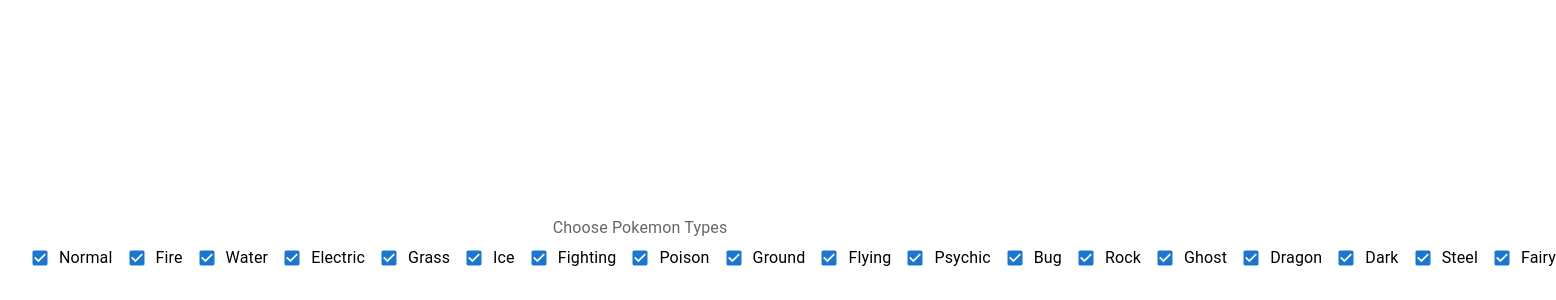
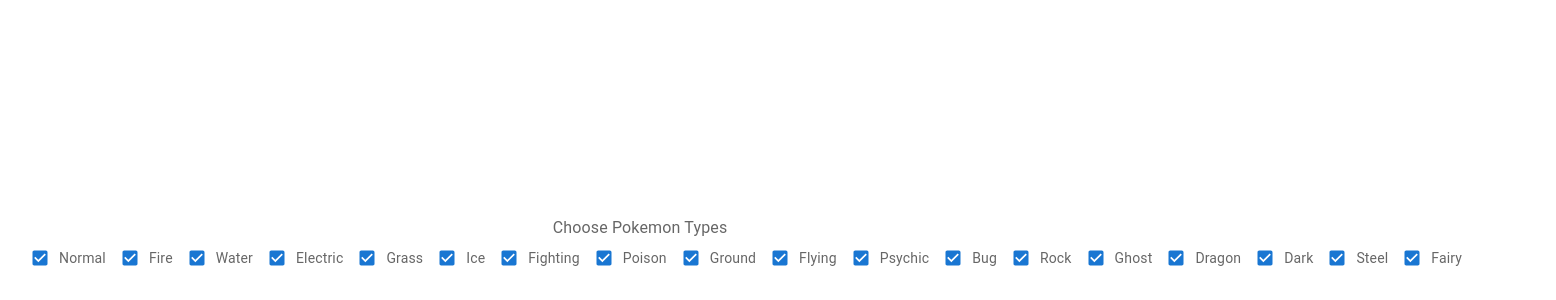
Before and after one commit to cartesis07/chord-pokemons, a React (Create React App) app: page / in a window 1280 px wide. Shown: the part 456-756 px from the top of the page, 1556 px wide, since content can reach past the window. Built offline with nearby package versions, Linux system fonts and the light colour scheme.

Commit message:
checkbox labels

```diff
--- a/src/components/CheckboxesGroup.js
+++ b/src/components/CheckboxesGroup.js
@@ -5,6 +5,7 @@ import FormControl from "@mui/material/FormControl";
 import FormControlLabel from "@mui/material/FormControlLabel";
 import FormHelperText from "@mui/material/FormHelperText";
 import Checkbox from "@mui/material/Checkbox";
+import Typography from "@mui/material/Typography";
 import { MyResponsiveChord } from "./MyResponsiveChord";
 
 export default function CheckboxesGroup({ data, keys }) {
@@ -67,7 +68,11 @@ export default function CheckboxesGroup({ data, keys }) {
                   size="small"
                 />
               }
-              label={name}
+              label={
+                <Typography variant="body2" color="textSecondary">
+                  {name}
+                </Typography>
+              }
             />
           );
         })}
```
